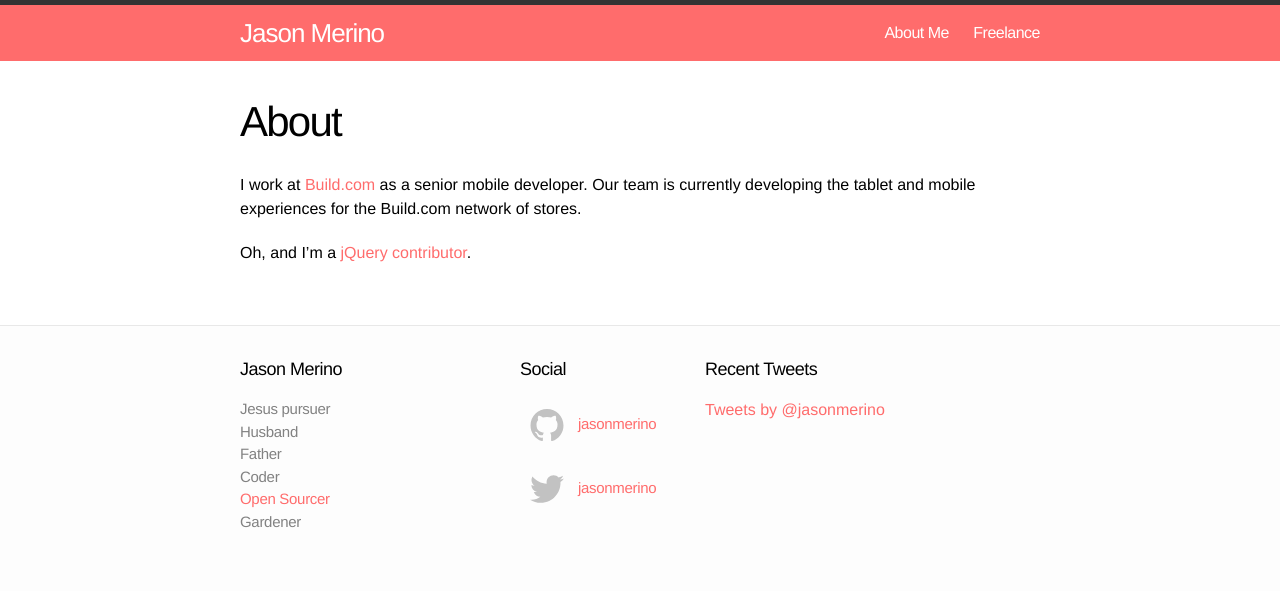
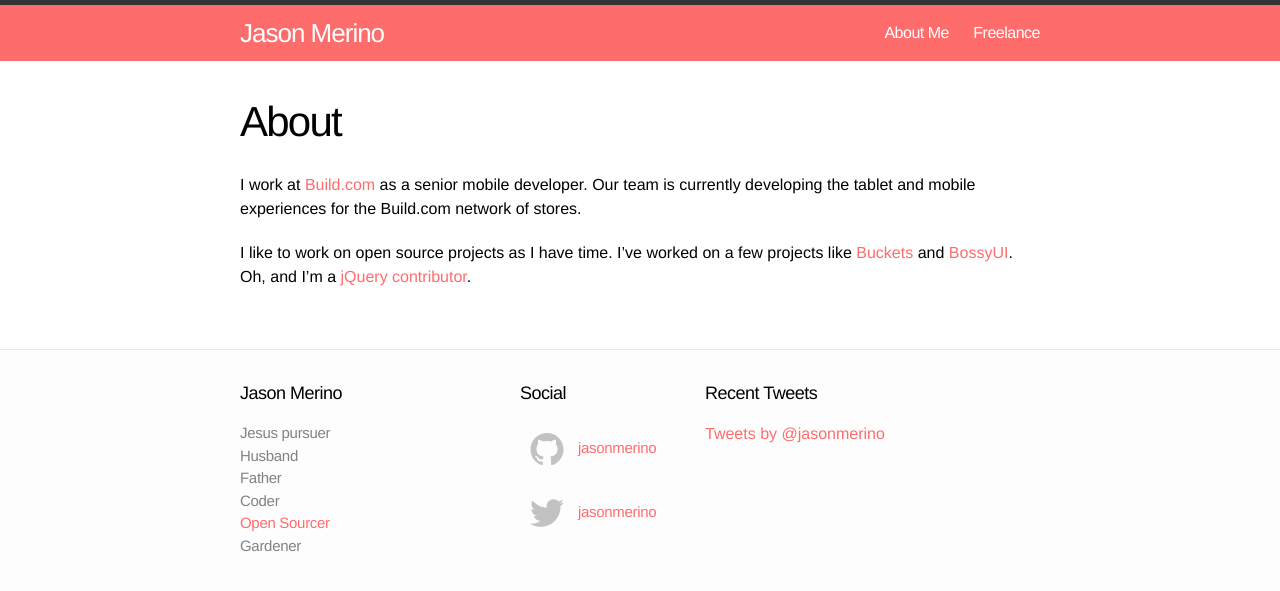
Before and after one commit to jasonmerino/jasonmerino.github.io, a Jekyll site: the page built from about.md, in a window 1280 px wide. Shown: the top 591 px of the page. Built offline with Jekyll 4.4.1, drawn with Linux system fonts in a browser that asks for light colours; Markdown is read by kramdown in place of the engine named in the settings; comment, search, counter and statistics services are not loaded.

Commit message:
Adds more information on getting project up and running. Adds to about me page.

```diff
--- /dev/null
+++ b/Gemfile
@@ -0,0 +1,2 @@
+source 'https://rubygems.org'
+gem 'github-pages'
--- a/about.md
+++ b/about.md
@@ -8,4 +8,4 @@
 
 I work at [Build.com](http://build.com/) as a senior mobile developer. Our team is currently developing the tablet and mobile experiences for the Build.com network of stores.
 
-Oh, and I'm a [jQuery contributor](https://github.com/jquery/jquery/blob/master/AUTHORS.txt#L198).
+I like to work on open source projects as I have time. I've worked on a few projects like [Buckets](https://github.com/asm-products/buckets) and [BossyUI](https://github.com/buildcom/BossyUI). Oh, and I'm a [jQuery contributor](https://github.com/jquery/jquery/blob/master/AUTHORS.txt#L198).
```
Also changed, not shown: README.md.
